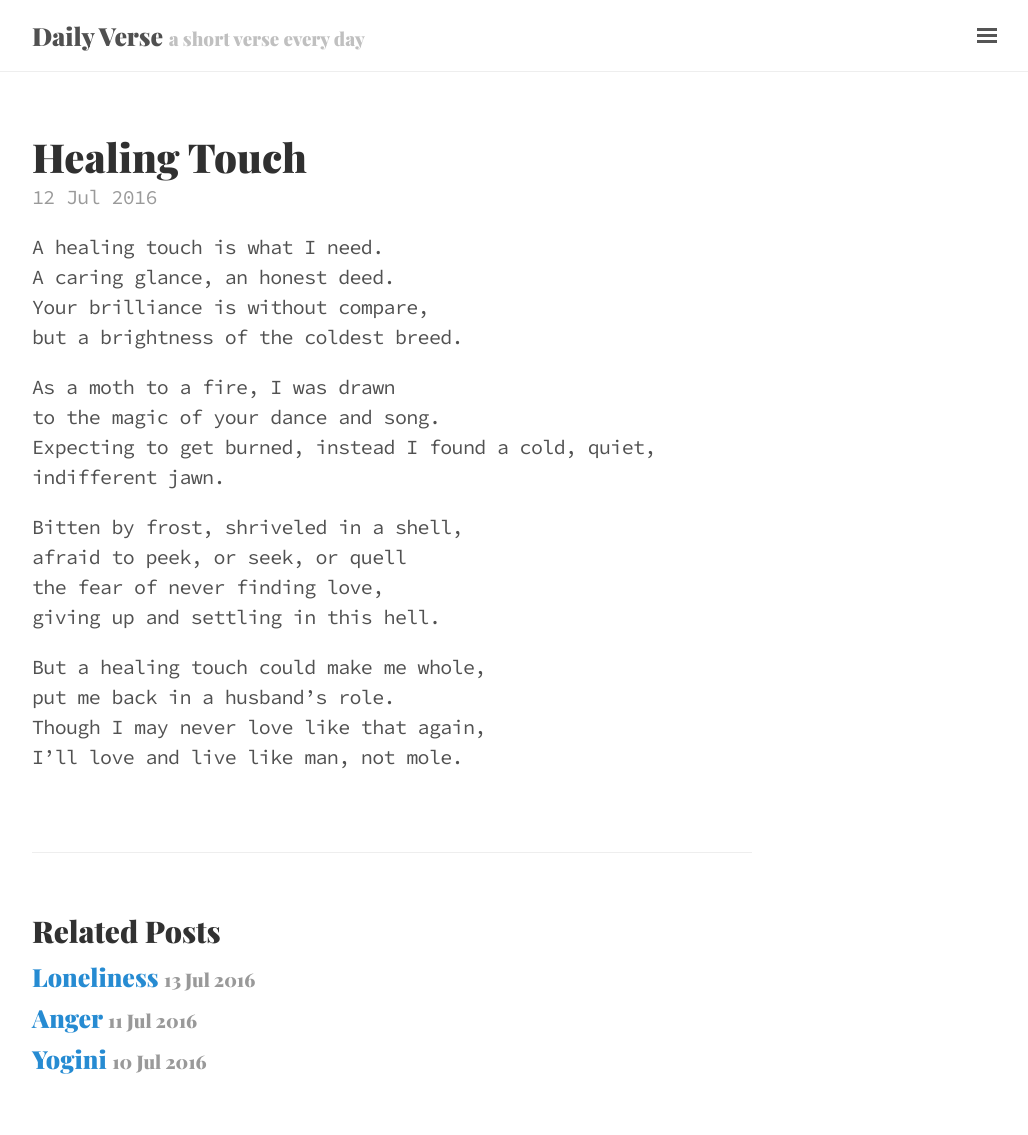
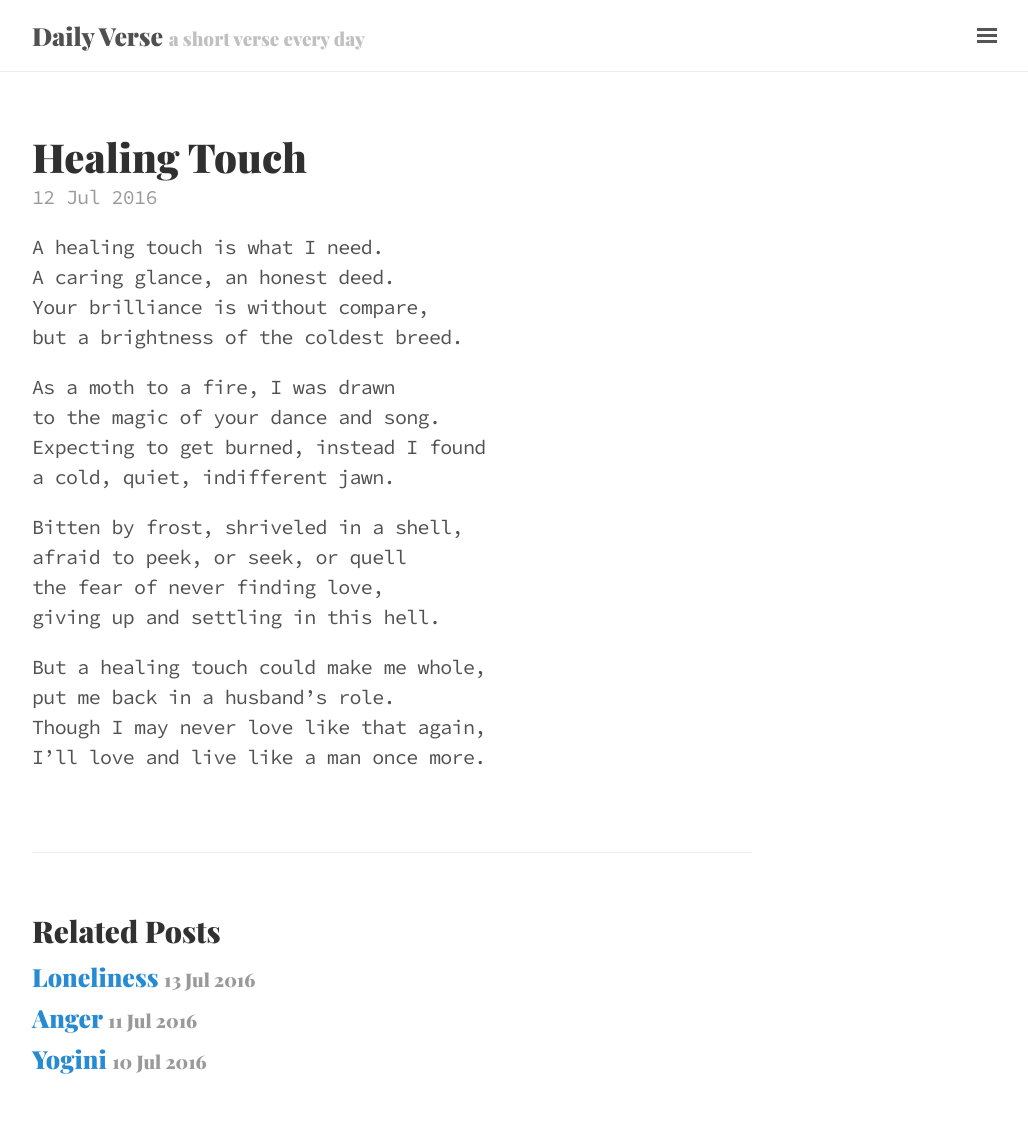
Before and after one commit to rossbernet/daily-verse, a Jekyll site: the page built from _posts/2016-07-12-healing-touch.md, in a window 1280 px wide. Shown: the whole page, without its empty margins (248-1276 px from the left). Built offline with Jekyll 4.4.1, drawn with Linux system fonts in a browser that asks for light colours.

Commit message:
2016-07-12 Healing Touch (touch up)

```diff
--- a/_posts/2016-07-12-healing-touch.md
+++ b/_posts/2016-07-12-healing-touch.md
@@ -21,4 +21,4 @@ giving up and settling in this hell.
 But a healing touch could make me whole,
 put me back in a husband's role.
 Though I may never love like that again,
-I'll love and live like man, not mole.
+I'll love and live like a man once more.
```
